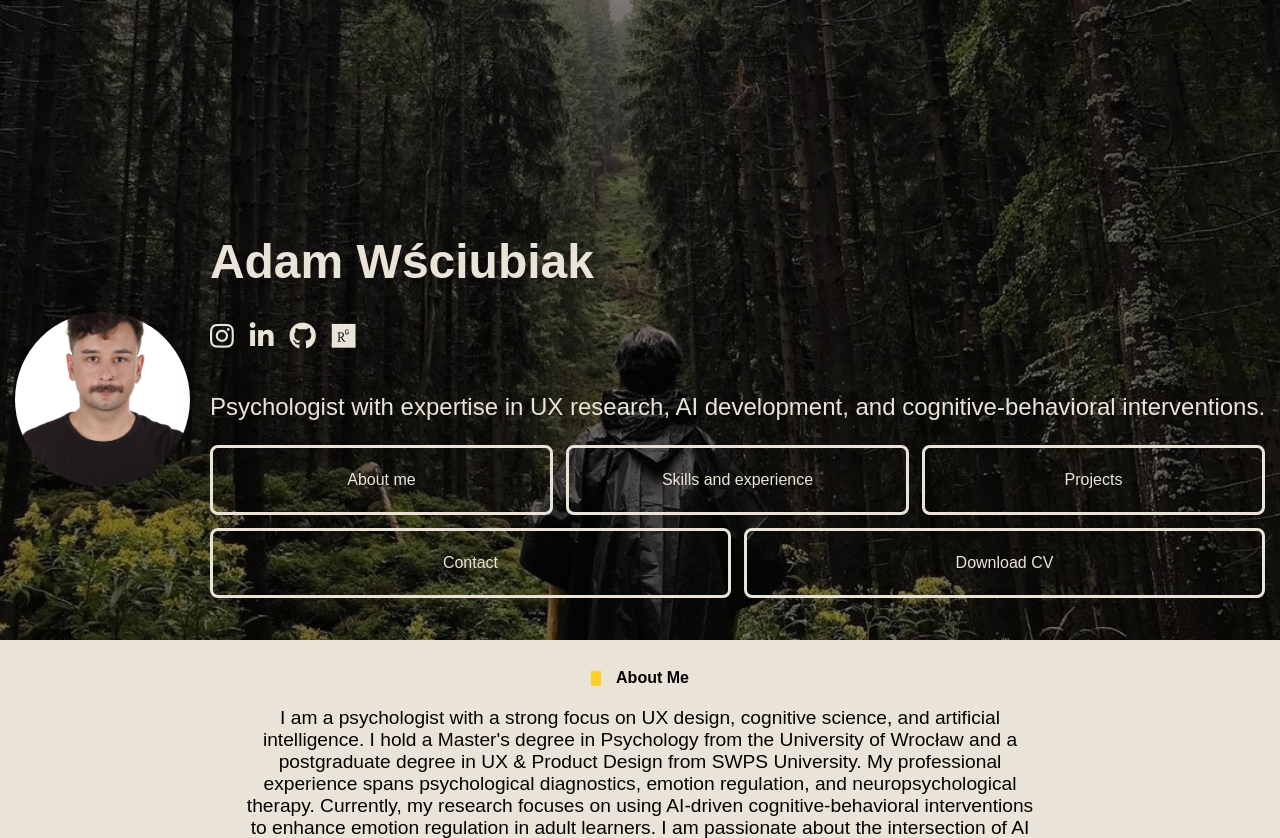
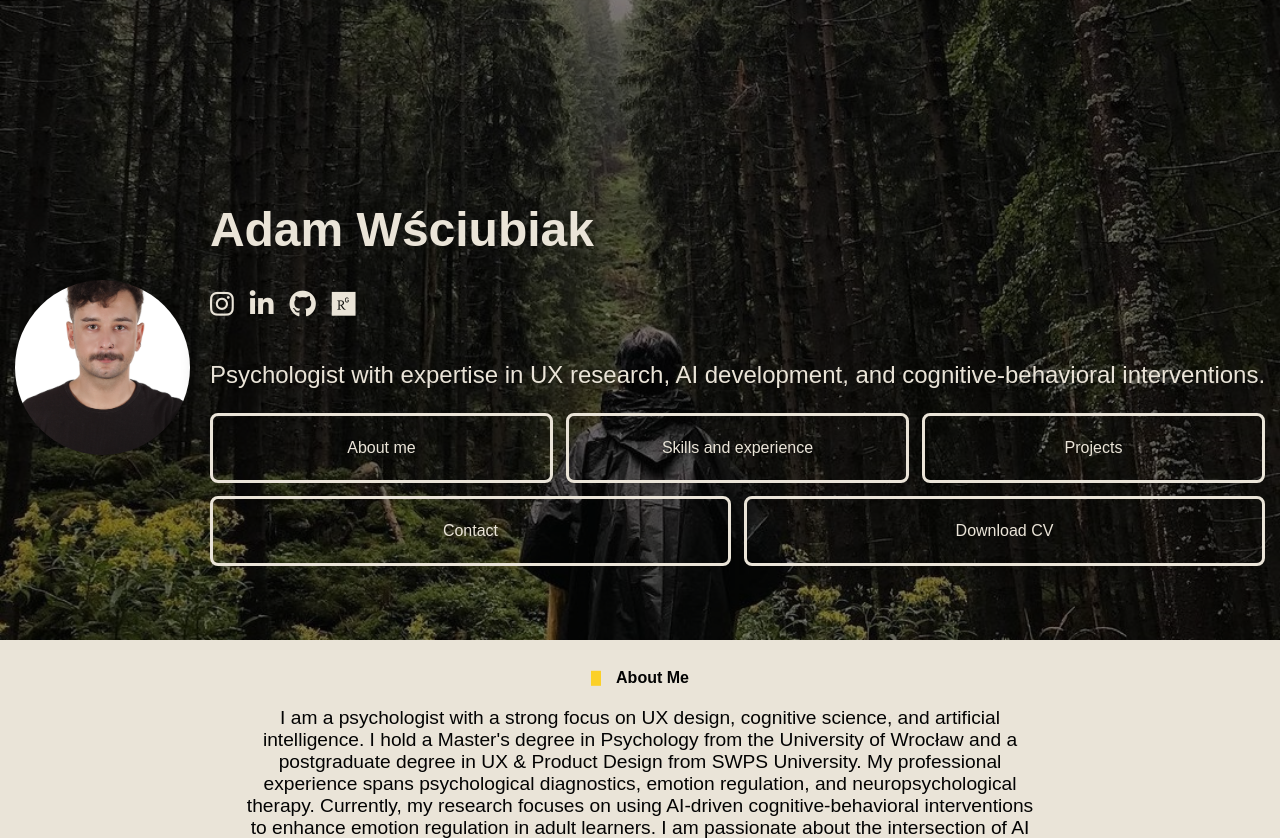
Before and after one commit to adamwsciubiak/adamwsciubiak, a PHP site: page / in a window 1280 px wide. Shown: the top 838 px of the page. Run offline with PHP 8.4, Linux system fonts and the light colour scheme.

Commit message:
Update style.css

```diff
--- a/style.css
+++ b/style.css
@@ -269,9 +269,15 @@ footer {
 
 /* Media queries for responsive design on smaller screens */
 /* Media query for narrower screens (below 768px) */
+@media (orientation: landscape) {
+    .header-content{
+        top: rem;
+    }
+}
+
 @media (max-width: 2532px) {
     .header-content{
-        top: 5rem;
+        top: 3rem;
     }
 
 @media (max-width: 1170px) {
@@ -279,7 +285,7 @@ footer {
         width: 150px;  /* Ensure width stays proportional */
         height: 150px; /* Ensure height equals width */
     .header-content {
-        top: 5rem; /* Move text down by 3rem */
+        top: 1rem; /* Move text down by 3rem */
     }
 }
 @media (max-width: 768px) {
```
